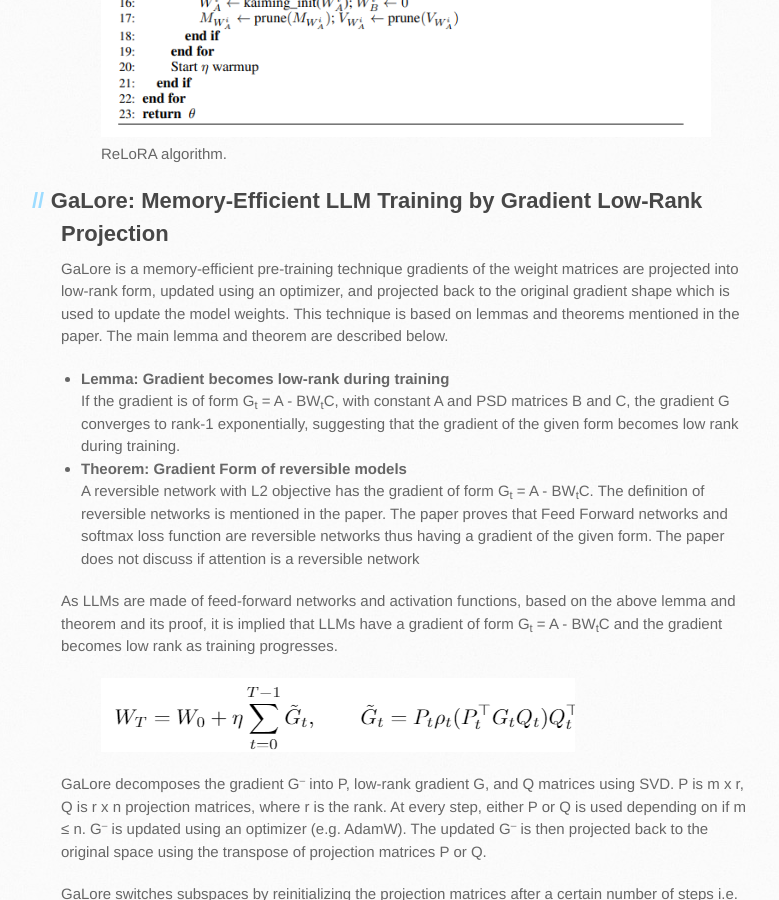
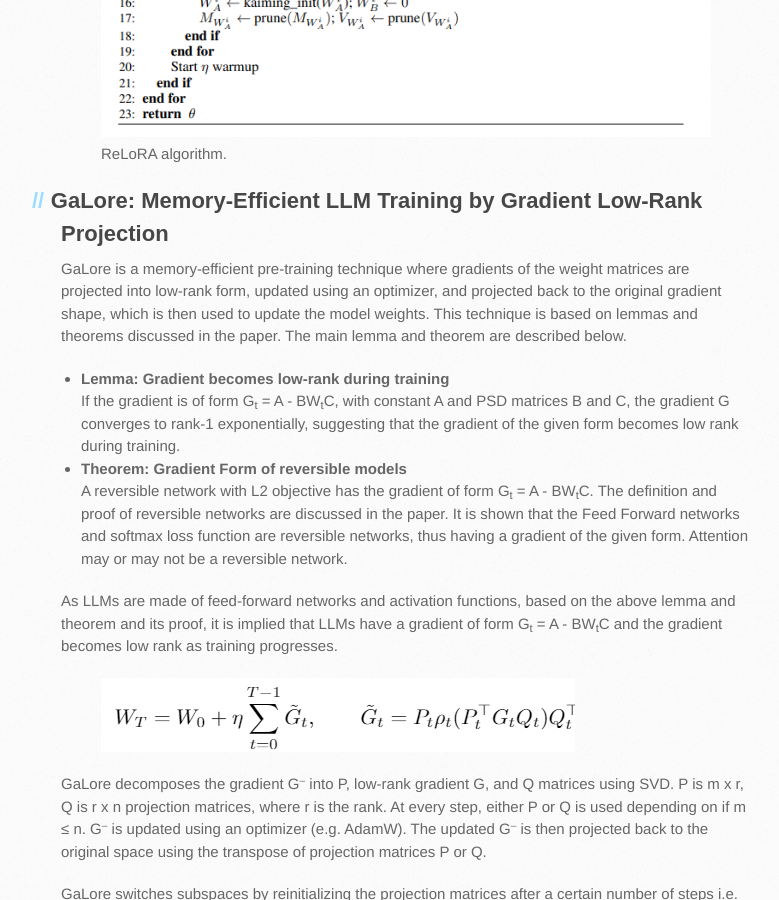
Before and after one commit to text-machine-lab/blog, a Jekyll site: the page docs/2024/pept_relora_n_galore/index.html, which Jekyll copies as it is, in a window 1280 px wide and 900 px high, scrolled down 2472 px. Shown: the whole window, without its empty margins (109-888 px from the left). Built offline with Jekyll 4.4.1, drawn with Linux system fonts in a browser that asks for light colours; nearby versions of some CDN libraries; a script that is not in the unit is left out; comment, search, counter and statistics services are not loaded.

Commit message:
Update index.html

```diff
--- a/docs/2024/pept_relora_n_galore/index.html
+++ b/docs/2024/pept_relora_n_galore/index.html
@@ -182,12 +182,12 @@
 	</figure>
 
 <h2 id="galore">GaLore: Memory-Efficient LLM Training by Gradient Low-Rank Projection</h2>
-	<p>GaLore is a memory-efficient pre-training technique gradients of the weight matrices are projected into low-rank form, updated using an optimizer, and projected back to the original gradient shape which is used to update the model weights. This technique is based on lemmas and theorems mentioned in the paper. The main lemma and theorem are described below.</p>
+	<p>GaLore is a memory-efficient pre-training technique where gradients of the weight matrices are projected into low-rank form, updated using an optimizer, and projected back to the original gradient shape, which is then used to update the model weights. This technique is based on lemmas and theorems discussed in the paper. The main lemma and theorem are described below.</p>
 	<ul>
 		<li><b>Lemma: Gradient becomes low-rank during training</b><br />
 			If the gradient is of form G<sub>t</sub> = A - BW<sub>t</sub>C, with constant A and PSD matrices B and C, the gradient G converges to rank-1 exponentially, suggesting that the gradient of the given form becomes low rank during training.</li>
 		<li><b>Theorem: Gradient Form of reversible models</b><br />
-			A reversible network with L2 objective has the gradient of form G<sub>t</sub> = A - BW<sub>t</sub>C. The definition of reversible networks is mentioned in the paper. The paper proves that Feed Forward networks and softmax loss function are reversible networks thus having a gradient of the given form. The paper does not discuss if attention is a reversible network</li>
+			A reversible network with L2 objective has the gradient of form G<sub>t</sub> = A - BW<sub>t</sub>C. The definition and proof of reversible networks are discussed in the paper. It is shown that the Feed Forward networks and softmax loss function are reversible networks, thus having a gradient of the given form. Attention may or may not be a reversible network. </li>
 	</ul>
 	<p>As LLMs are made of feed-forward networks and activation functions, based on the above lemma and theorem and its proof, it is implied that LLMs have a gradient of form G<sub>t</sub> = A - BW<sub>t</sub>C and the gradient becomes low rank as training progresses.</p>
 
```
